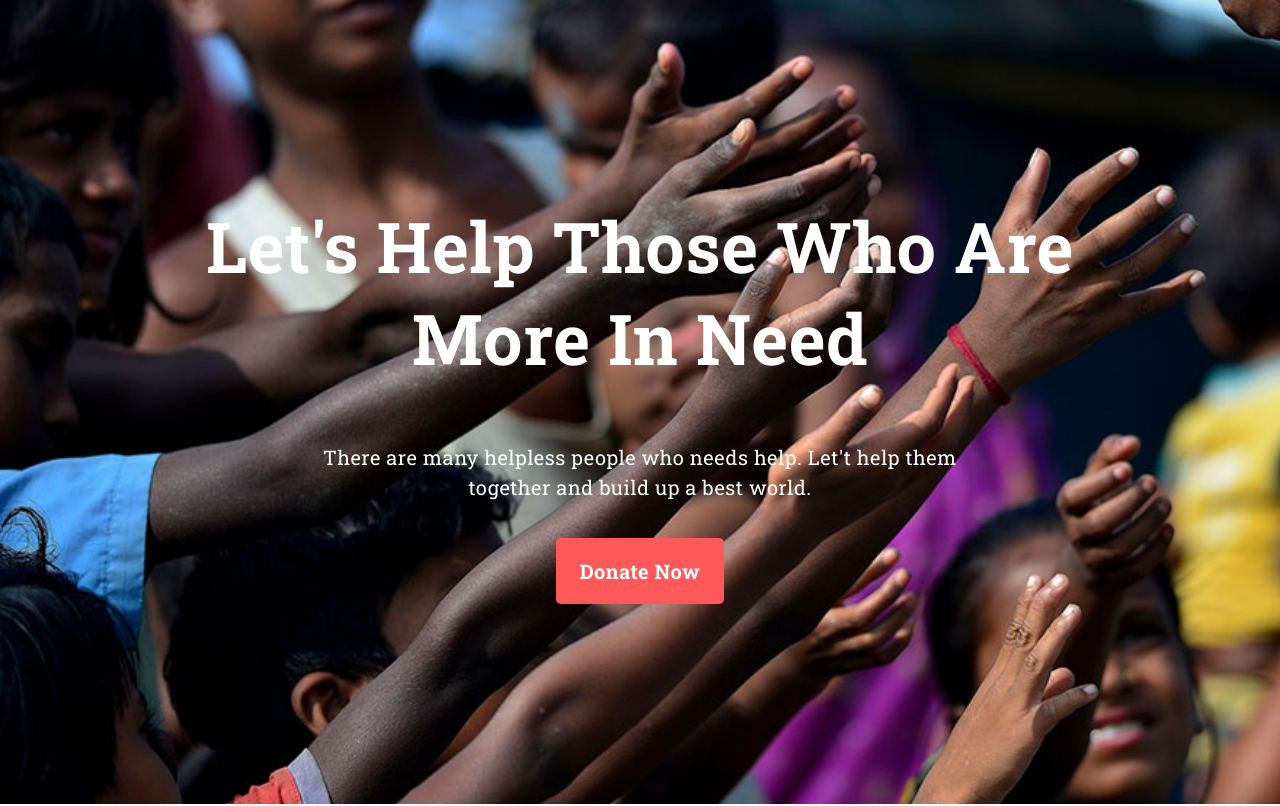
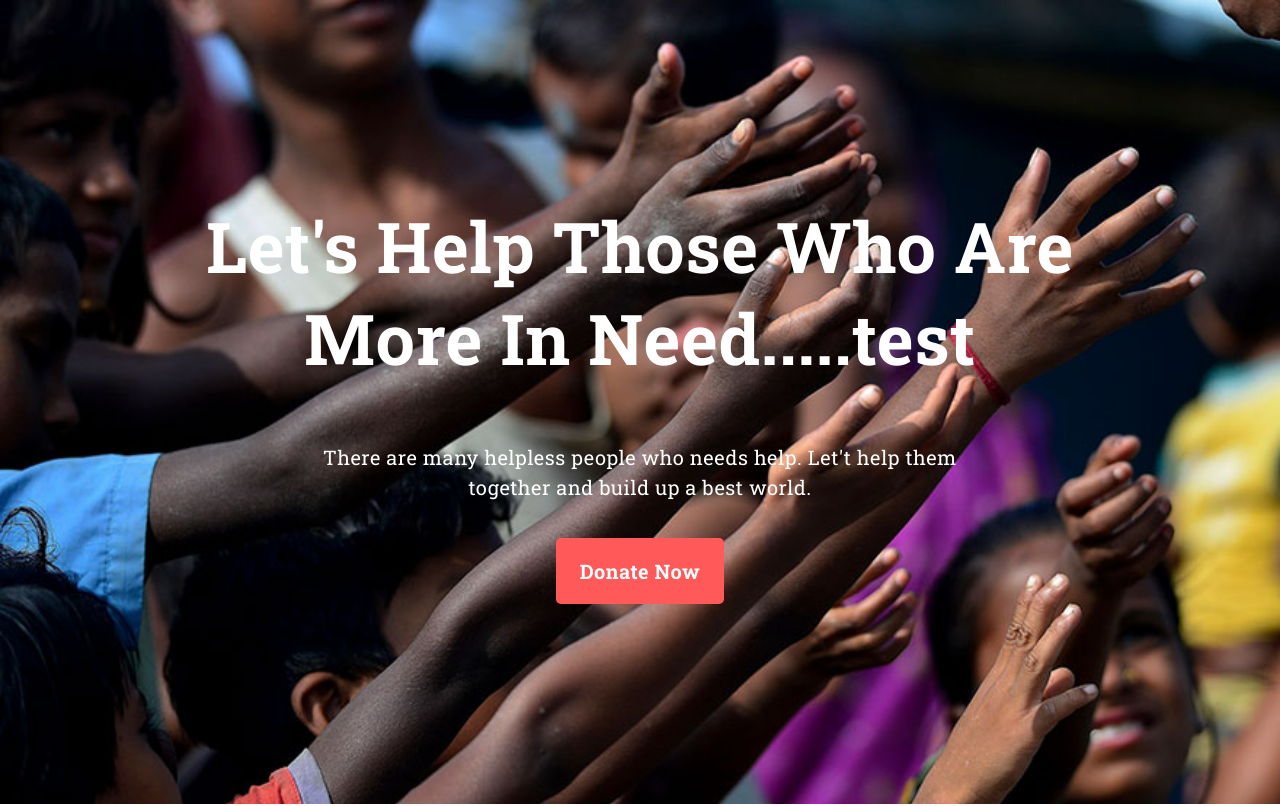
Before and after one commit to sabidsoft/donate-today, a plain HTML site: page index.html in a window 1280 px wide. Shown: the top 806 px of the page. Drawn offline with Linux system fonts and the light colour scheme.

Commit message:
for testing

```diff
--- a/index.html
+++ b/index.html
@@ -22,7 +22,7 @@
 <body>
     <!-- header section -->
     <section class="header">
-        <h1 class="heading">Let's Help Those Who Are <br> More In Need</h1>
+        <h1 class="heading">Let's Help Those Who Are <br> More In Need.....test</h1>
         <p class="paragraph">
             There are many helpless people who needs help. Let't help them <br> together and build up a best world.
         </p>
```
